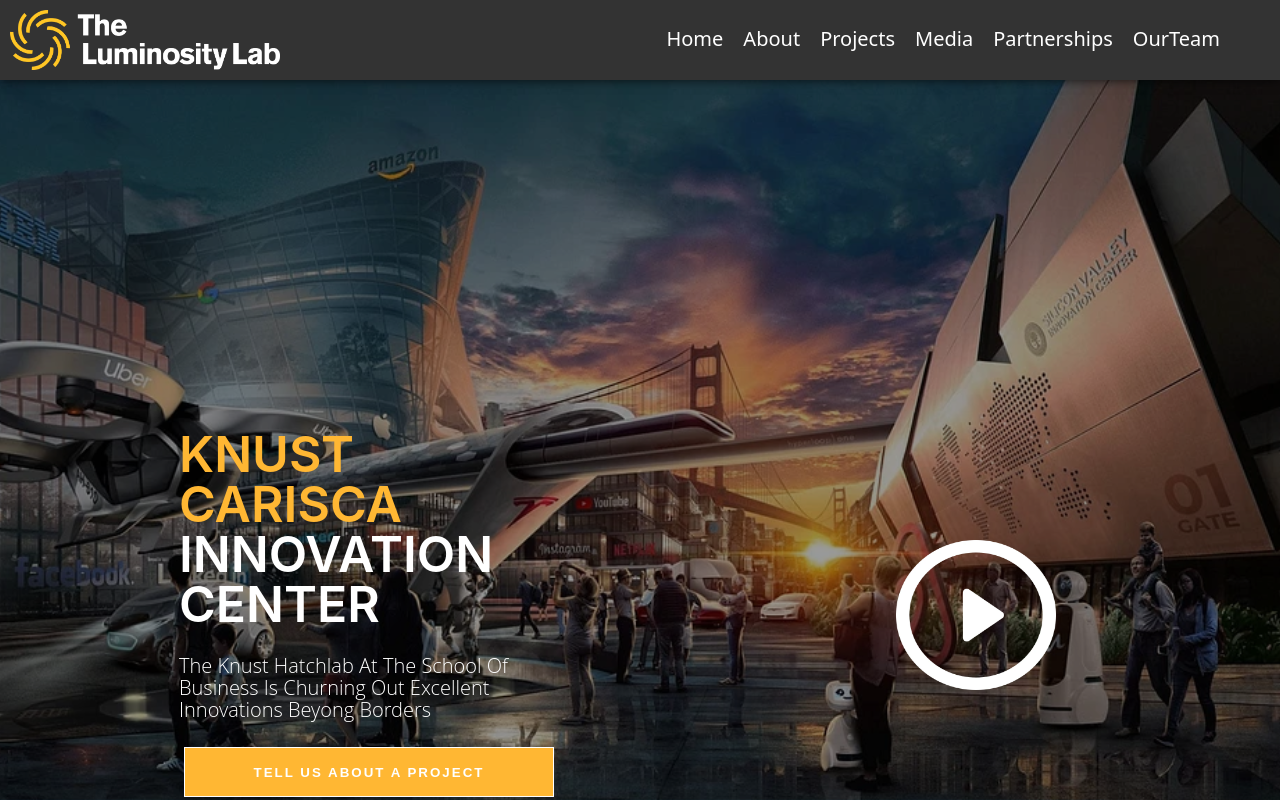
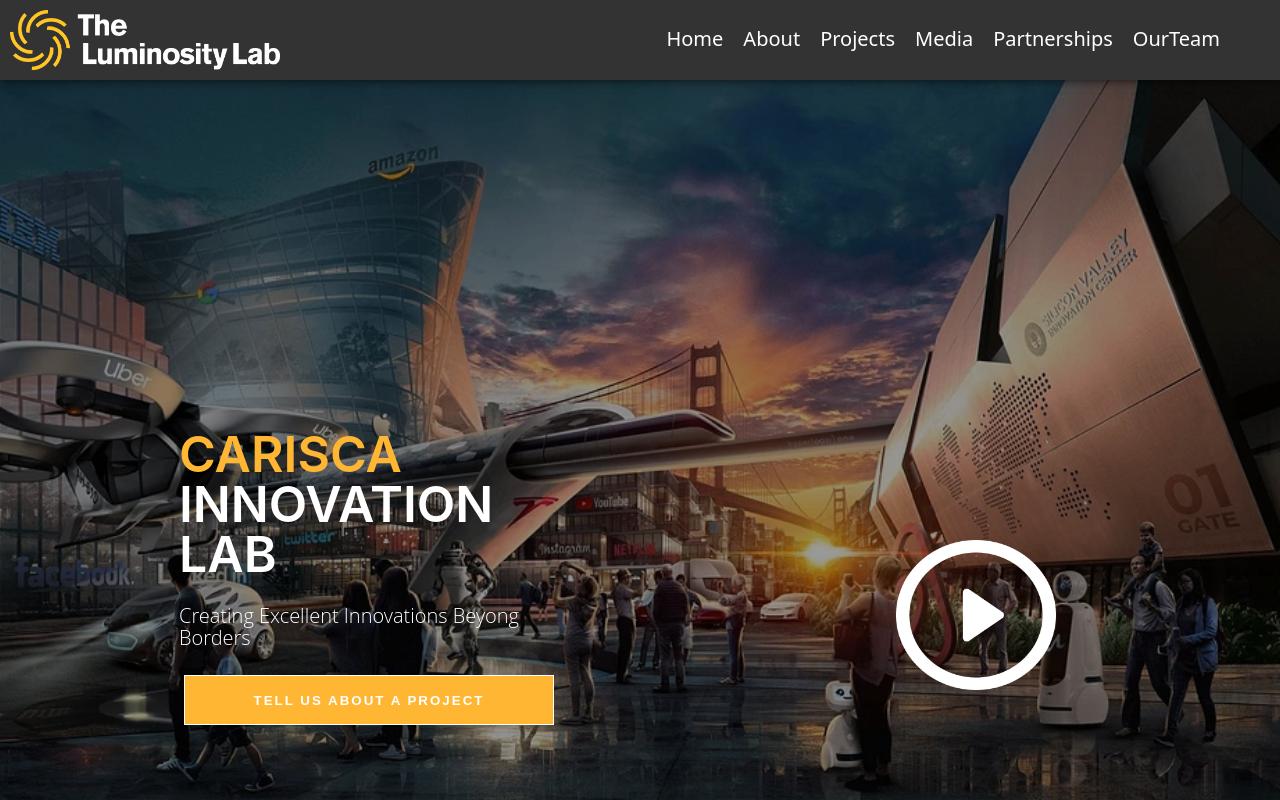
Before and after one commit to LawrenceDarko/carisca, a React (Create React App) app: page / in a window 1280 px wide. Shown: the top 800 px of the page. Built offline with nearby package versions, Linux system fonts and the light colour scheme.

Commit message:
Homepage carousel text

```diff
--- a/src/components/PageCarousel.js
+++ b/src/components/PageCarousel.js
@@ -10,8 +10,8 @@ const PageCarousel = () => {
   return (
     <ImageContainer priority={true}>
         <CarouselTextContainer>
-            <motion.h1 initial={{x:-100}} animate={{x:10}} transition={{type: 'spring', duration: 3, damping: 5, stiffness: 150}}>KNUST CARISCA <span style={{color: '#fff'}}>INNOVATION CENTER</span></motion.h1>
-            <motion.h2 initial={{x:100}} animate={{x:10}} transition={{type: 'spring', duration: 3, damping: 10, stiffness: 150}}>The Knust hatchlab at the school of Business is churning out excellent innovations beyong borders</motion.h2>
+            <motion.h1 initial={{x:-100}} animate={{x:10}} transition={{type: 'spring', duration: 3, damping: 5, stiffness: 150}}>CARISCA <span style={{color: '#fff'}}>INNOVATION LAB</span></motion.h1>
+            <motion.h2 initial={{x:100}} animate={{x:10}} transition={{type: 'spring', duration: 3, damping: 10, stiffness: 150}}>Creating Excellent Innovations Beyong Borders</motion.h2>
             <CustomButton>
                 <a href="#">TELL US ABOUT A PROJECT</a>
             </CustomButton>
```
